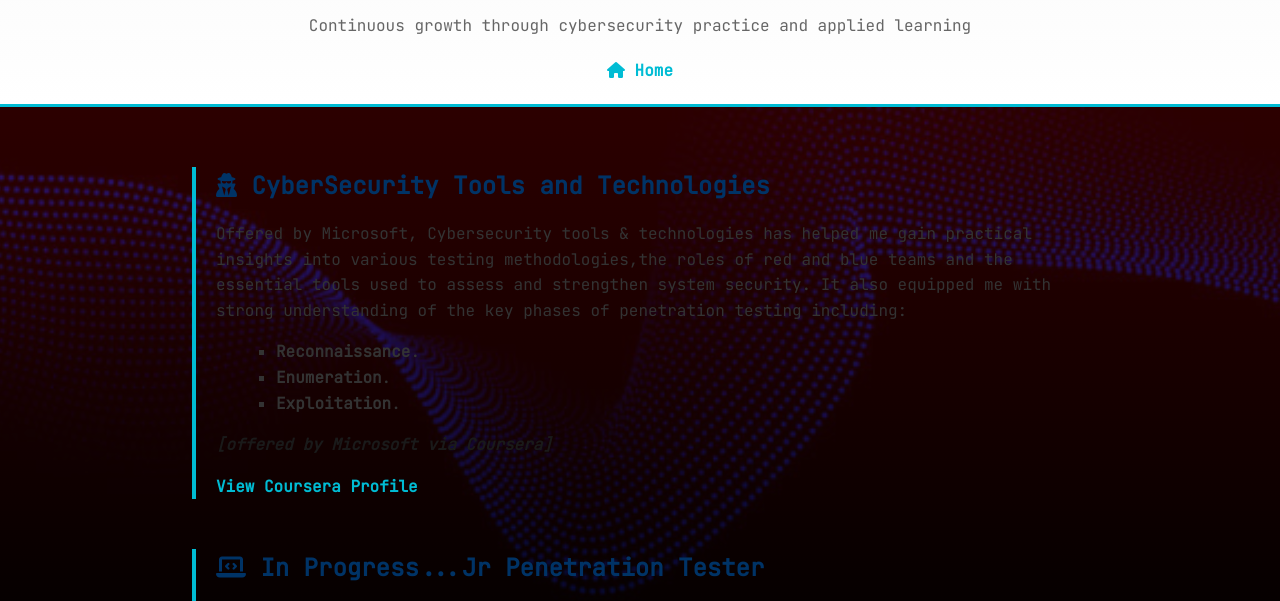
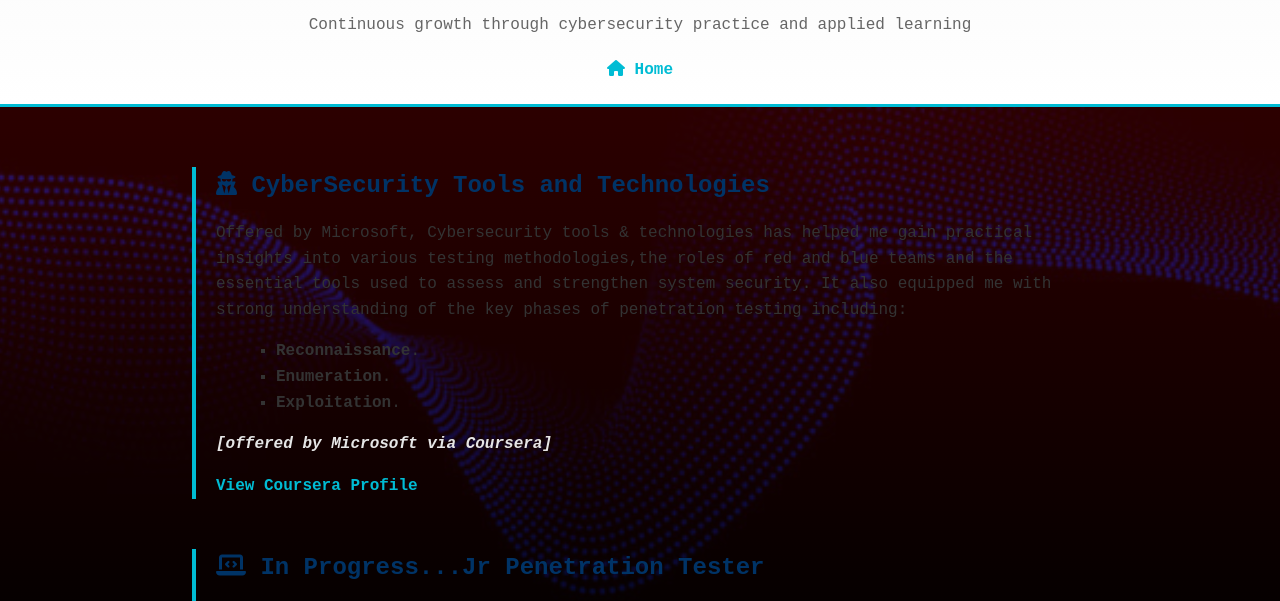
Before and after one commit to michael-edmond/michael-edmond.github.io, a plain HTML site: page SelfLearning.html in a window 1280 px wide. Shown: the part 127-728 px from the top of the page. Drawn offline with Linux system fonts and the light colour scheme.

Commit message:
editing the SelfLearning.css body

```diff
--- a/SelfLearning.css
+++ b/SelfLearning.css
@@ -1,4 +1,4 @@
-
+/*
 body {
   background-color: #ffffff;
   color: #1a1a1a;
@@ -7,18 +7,18 @@ body {
   margin: 0;
   padding: 0;
 }
-
+*/
 
 
 body {
   background:  linear-gradient(rgba(139, 0, 0, 0.45), rgba(0, 0, 0, 0.85)),
   url("b2.jpg") no-repeat center center fixed;
   background-size: cover;
-  color: #1a1a1a;
-  font-family: 'JetBrains Mono', monospace;
+  color: #e6e6e6;;
+  font-family: 'Inconsolata', monospace;
   line-height: 1.6;
   margin: 0;
-  padding: 0;
+  padding:0;
 }
 /*
 body::before {
```
Also changed, not shown: 1 other file.
